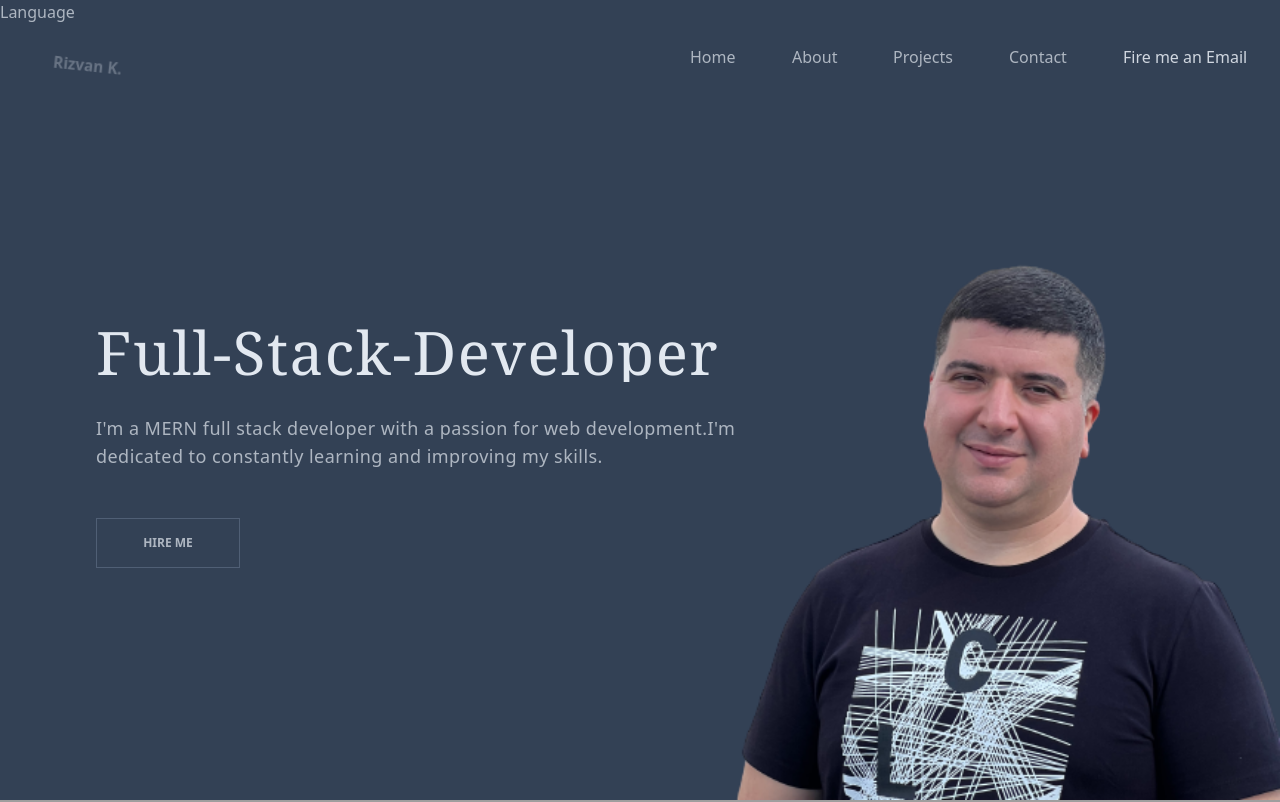
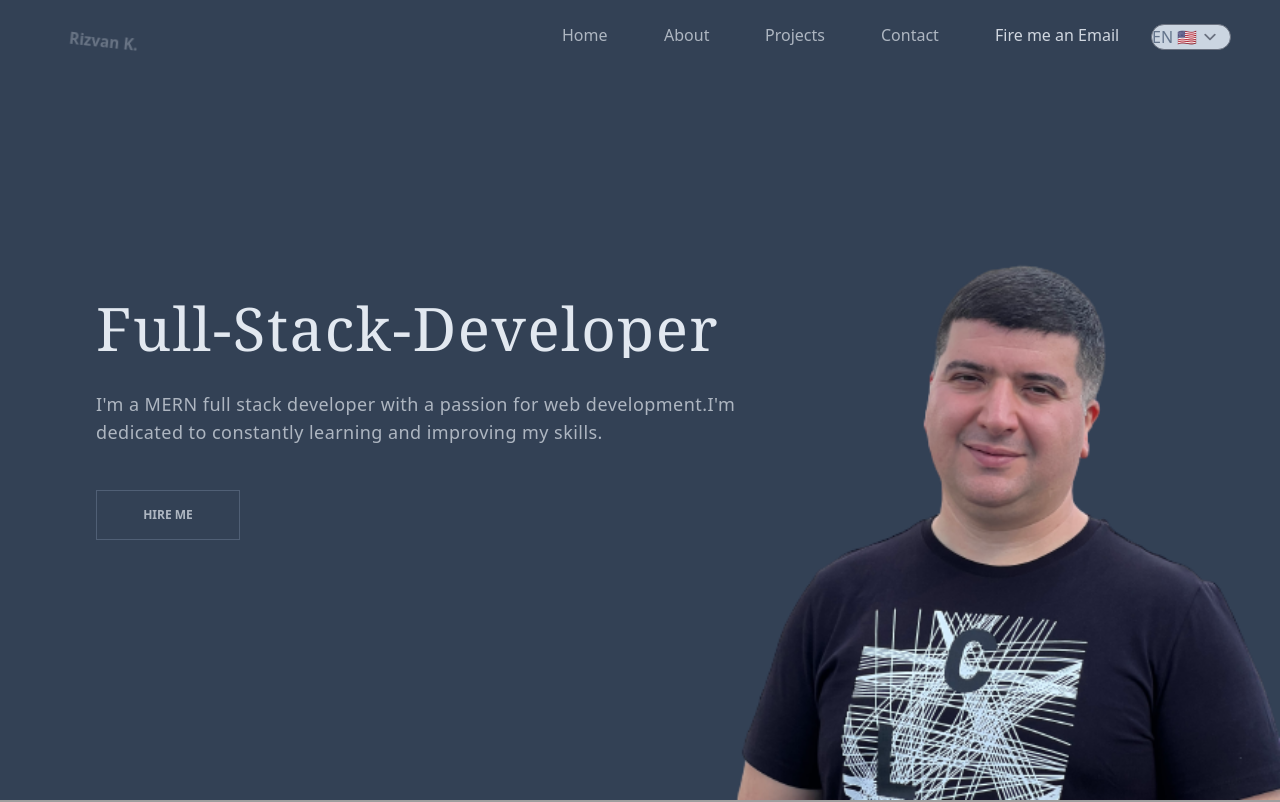
Before and after one commit to rizvan555/My_Portfolio, a React (Create React App) app: page / in a window 1280 px wide. Shown: the top 802 px of the page. Built offline with nearby package versions, Linux system fonts and the light colour scheme; grey boxes are pictures that could not be loaded; the HTML template or start-up script is replaced by a standard one.

Commit message:
Update page1.tsx

```diff
--- a/src/pages/page1.tsx
+++ b/src/pages/page1.tsx
@@ -1,6 +1,6 @@
-import myPhoto5 from '../resource/images/myPhoto5.png';
-import de from '../components/de.json';
-import eng from '../components/eng.json';
+import myPhoto5 from "../resource/images/myPhoto5.png";
+import de from "../components/de.json";
+import eng from "../components/eng.json";
 
 interface Page1Props {
   language: boolean;
@@ -16,28 +16,27 @@ function Page1({ language, setLanguage }: Page1Props) {
     <div
       style={{
         backgroundImage: `url(${myPhoto5})`,
-        backgroundPosition: ' 100% 100%',
-        backgroundSize: '50vw',
-        backgroundRepeat: 'no-repeat',
+        backgroundPosition: " 100% 100%",
+        backgroundSize: "50vw",
+        backgroundRepeat: "no-repeat",
       }}
       className="h-[100vh] bg-slate-700 z-0 text-slate-200/70"
     >
-      <button onClick={() => setLanguage(!language)}>Language</button>
-      <header className="flex justify-between px-8 py-5 border border-slate-700">
+      <header className="flex justify-between px-12 py-5 border border-slate-700">
         <h2
           className=" font-bold text-2xl text-slate-200/100 animate__animated animate__jackInTheBox"
           style={{
-            animationIterationCount: 'infinite',
-            animationDuration: '3s',
+            animationIterationCount: "infinite",
+            animationDuration: "3s",
           }}
         >
           Rizvan K.
         </h2>
-        <nav>
+        <nav className="flex items-center gap-8">
           <ul className="flex gap-14 cursor-pointer animate__animated animate__lightSpeedInRight ">
             {language
               ? eng.navbar.map((nav, index) => {
-                  if (nav === 'About') {
+                  if (nav === "About") {
                     return (
                       <li
                         key={index}
@@ -59,7 +58,7 @@ function Page1({ language, setLanguage }: Page1Props) {
                   }
                 })
               : de.navbar.map((nav, index) => {
-                  if (nav === 'About') {
+                  if (nav === "About") {
                     return (
                       <li
                         key={index}
@@ -81,17 +80,26 @@ function Page1({ language, setLanguage }: Page1Props) {
                   }
                 })}
           </ul>
+
+          <select
+            value={language ? "EN" : "DE"}
+            onChange={() => setLanguage(!language)}
+            className=" text-slate-500 bg-slate-300 w-20 rounded-full"
+          >
+            <option value="EN">EN 🇺🇸</option>
+            <option value="DE">DE 🇩🇪</option>
+          </select>
         </nav>
       </header>
       <main className=" flex">
         <section className=" w-[50vw] mt-56 ml-24">
           <h1
             className=" text-6xl mb-8 text-slate-200/100 font-serif tracking-wide animate__animated overflow-hidden border-r-orange-500 whitespace-nowrap"
-            style={{ animationDuration: '2s' }}
+            style={{ animationDuration: "2s" }}
           >
             {language ? eng.title : de.title}
           </h1>
-          <h4 className=" mb-12 text-lg font-light tracking-wide">
+          <h4 className=" mb-11 text-lg font-light tracking-wide">
             {language ? eng.subtitle : de.subtitle}
           </h4>
           <button className=" border border-slate-500/60 w-36 p-4 text-xs font-bold hvr-outline-in">
```
